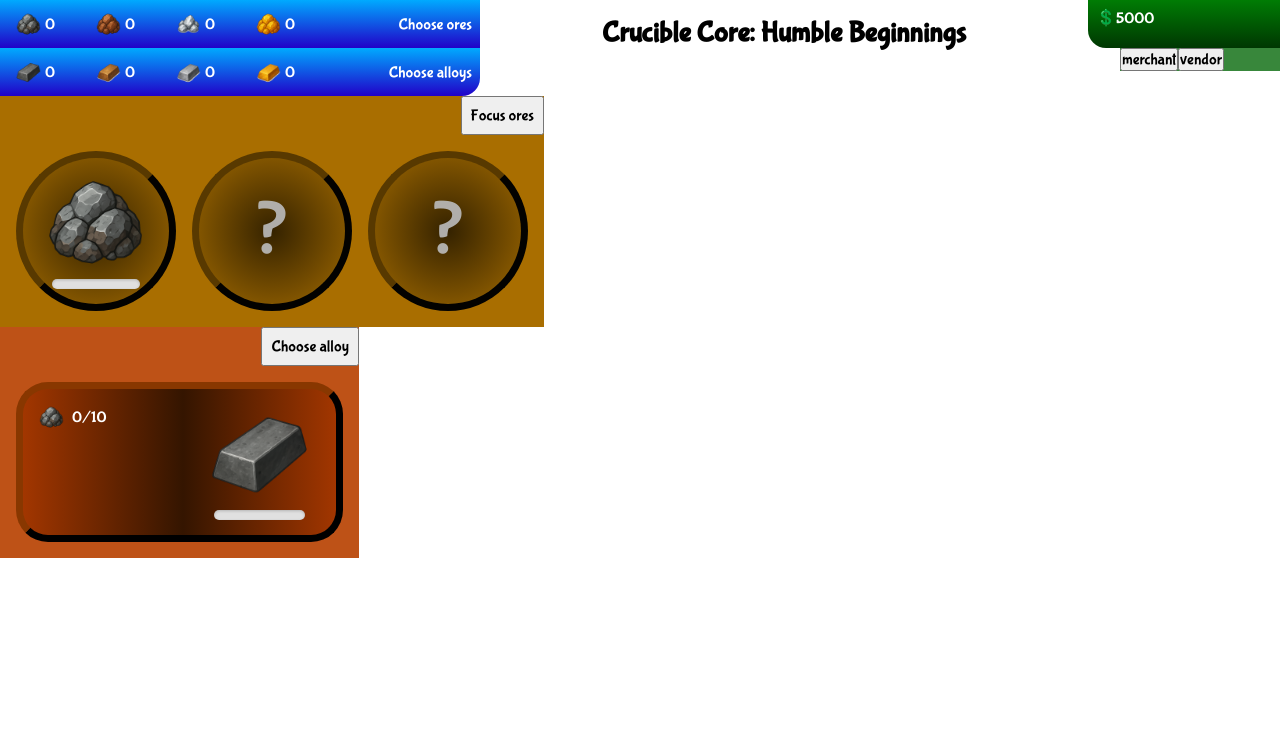
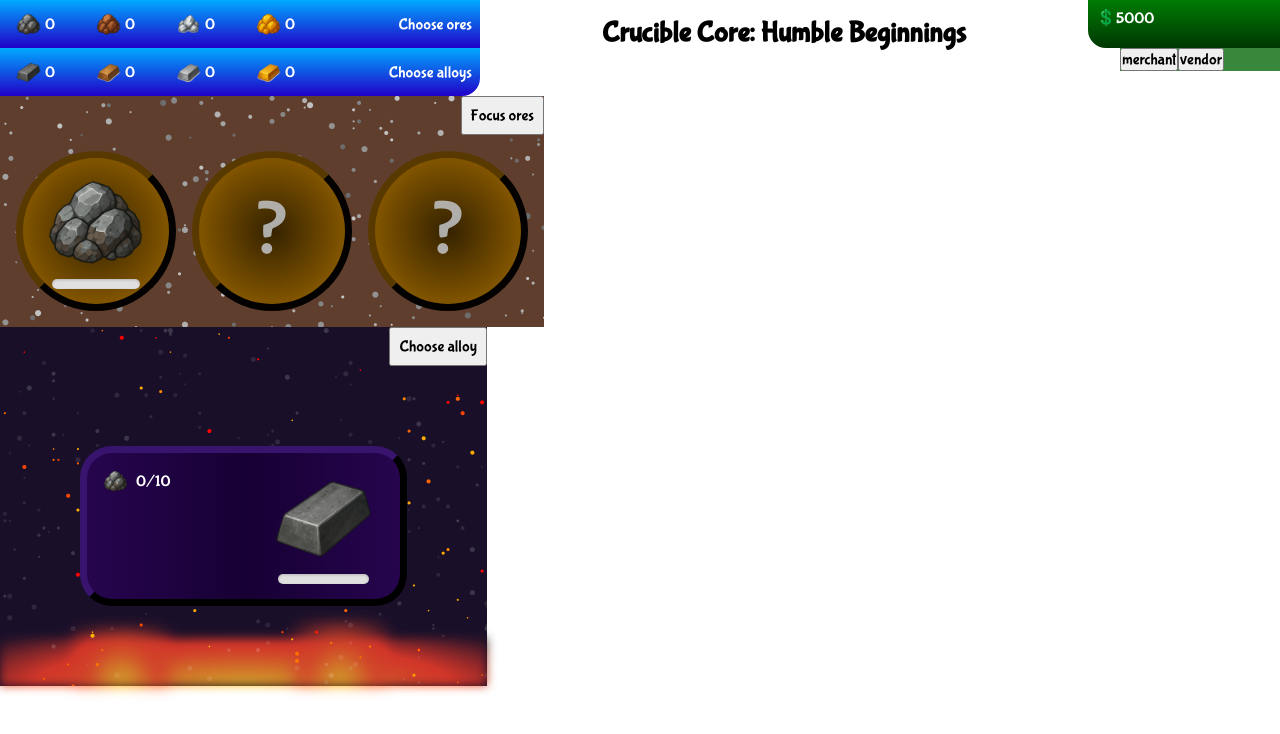
Before and after one commit to emanuelmisic/crucible-core, a React (Vite) app: page / in a window 1280 px wide. Shown: the top 734 px of the page. Built offline with nearby package versions, Linux system fonts and the light colour scheme.

Commit message:
improve mining and smelting panels

```diff
--- a/src/components/panels/SmeltingPanel.tsx
+++ b/src/components/panels/SmeltingPanel.tsx
@@ -35,6 +35,7 @@ function SmeltingPanel({ ores, alloys }: SmeltingPanelProps) {
         <div className="smelting-panel__alloy-container">
           <SmeltingItemTile ores={ores} selectedAlloy={selectedAlloy} />
         </div>
+		<span className="fire"></span>
       </div>
     </>
   );
--- /dev/null
+++ b/src/styles/mixins.scss
@@ -0,0 +1,61 @@
+@use "sass:math";
+@use "sass:list";
+
+$pebble-colors: #6d6d6d, #868686, #929292, #a3a3a3, #b0b0b0, #c2c2c2;
+$pebble-sizes: 0.5px, 1px, 1.5px, 2px, 2.5px;
+
+@mixin generate-pebbles($count) {
+  $backgrounds: ();
+
+  @for $i from 1 through $count {
+    $x: #{math.random(100) + "%"};
+    $y: #{math.random(100) + "%"};
+    $color: list.nth($pebble-colors, math.random(list.length($pebble-colors)));
+    $size: list.nth($pebble-sizes, math.random(list.length($pebble-sizes)));
+
+    $blur: $size + 1px;
+
+    $gradient: radial-gradient(
+      circle at $x $y,
+      $color $size,
+      transparent $blur
+    );
+    $backgrounds: list.append($backgrounds, $gradient, comma);
+  }
+
+  background-image: $backgrounds;
+}
+
+$ash-colors: rgba(200, 200, 200, 0.2), rgba(180, 180, 180, 0.15), rgba(220, 220, 220, 0.1);
+$ember-colors: #ff4500, #ff6600, #ffaa00, #ff0000, #ff8800;
+$ash-sizes: 0.5px, 1.0px, 1.5px, 2px;
+$ember-sizes: 0.25px, 0.5px, 1px, 1.5px;
+
+@mixin ashes-and-embers($count) {
+  $layers: ();
+
+  @for $i from 1 through $count {
+    $x: #{math.random(100) + "%"};
+    $y: #{math.random(100) + "%"};
+	$color: none;
+	$size: none;
+
+    // Alternate between ash and ember
+    @if ($i % 3 == 0) {
+      // Ember particle every few dots
+      $color: list.nth($ember-colors, math.random(list.length($ember-colors)));
+      $size: list.nth($ember-sizes, math.random(list.length($ember-sizes)));
+    } @else {
+      // Ash speck
+      $color: list.nth($ash-colors, math.random(list.length($ash-colors)));
+      $size: list.nth($ash-sizes, math.random(list.length($ash-sizes)));
+    }
+
+    $blur: $size + 1px;
+
+    $particle: radial-gradient(circle at $x $y, $color $size, transparent $blur);
+    $layers: list.append($layers, $particle, comma);
+  }
+
+  background-image: $layers;
+}
--- a/src/styles/panels/MiningPanel.scss
+++ b/src/styles/panels/MiningPanel.scss
@@ -1,6 +1,11 @@
+@use '@/styles/mixins.scss' as m;
+
 .mining-panel {
-  background-color: #a96e00;
+  background-color: #603e2d;
   width: fit-content;
+  @include m.generate-pebbles(250);
+  background-size: 100% 100%;
+  background-repeat: repeat;
 
   .mining-panel__ore-container {
     display: flex;
--- a/src/styles/panels/SmeltingPanel.scss
+++ b/src/styles/panels/SmeltingPanel.scss
@@ -1,23 +1,29 @@
+@use "@/styles/mixins.scss" as m;
+
 .smelting-panel {
-  background-color: #be5217;
+  position: relative;
+  background-color: #190f29;
   width: fit-content;
+  @include m.ashes-and-embers(300);
+  background-size: 100% 100%;
+  background-repeat: repeat;
 
   .smelting-panel__alloy-container {
     display: flex;
-    padding: 1rem;
+    padding: 5rem;
     .alloy {
       display: flex;
       flex-direction: column;
       justify-content: center;
       align-items: center;
-      background: linear-gradient(0, #341500 0%, #a23600 100%);
-      background: -webkit-linear-gradient(0, #341500 0%, #a23600 100%);
-      background: -moz-linear-gradient(0, #341500 0%, #a23600 100%);
+      background: linear-gradient(0, #170034 0%, #26054e 100%);
+      background: -webkit-linear-gradient(0, #170034 0%, #26054e 100%);
+      background: -moz-linear-gradient(0, #170034 0%, #26054e 100%);
       width: 10rem;
       height: 10rem;
       border-width: 7px;
       border-style: outset;
-      border-color: #341500;
+      border-color: #0e051b;
       border-top-right-radius: 2rem;
       border-bottom-right-radius: 2rem;
       border-left: none;
@@ -30,14 +36,14 @@
       padding: 1rem;
       border-width: 7px;
       border-style: outset;
-      border-color: #341500;
+      border-color: #0e051b;
       border-top-left-radius: 2rem;
       border-bottom-left-radius: 2rem;
       border-right: none;
       color: #ffffff;
-      background: linear-gradient(180deg, #341500 0%, #a23600 100%);
-      background: -webkit-linear-gradient(180deg, #341500 0%, #a23600 100%);
-      background: -moz-linear-gradient(180deg, #341500 0%, #a23600 100%);
+      background: linear-gradient(180deg, #170034 0%, #26054e 100%);
+      background: -webkit-linear-gradient(180deg, #170034 0%, #26054e 100%);
+      background: -moz-linear-gradient(180deg, #170034 0%, #26054e 100%);
 
       span {
         display: flex;
@@ -47,4 +53,71 @@
       }
     }
   }
+
+  .fire {
+    position: absolute;
+    bottom: 0;
+    left: 0;
+    width: 100%;
+    height: 3rem;
+    background: radial-gradient(ellipse at bottom, #ff9900, #ff3300, #000000);
+    opacity: 0.8;
+    mix-blend-mode: screen;
+    filter: blur(5px) brightness(1.3);
+    pointer-events: none;
+  }
+
+  .fire::before,
+  .fire::after {
+    content: "";
+    position: absolute;
+    bottom: 0;
+    width: 20%;
+    height: 100%;
+    background: radial-gradient(
+      ellipse at bottom,
+      #ffaa00,
+      #ff3300,
+      transparent
+    );
+    filter: blur(4px);
+    opacity: 0.9;
+    transform-origin: bottom center;
+    animation: flicker 2s infinite ease-in-out alternate;
+  }
+
+  /* First flame tongue - shorter, slower */
+  .fire::before {
+    left: 15%;
+    height: 3rem;
+    animation-delay: 0.2s;
+    animation-duration: 2.4s;
+  }
+
+  /* Second flame tongue - taller, faster */
+  .fire::after {
+    left: 60%;
+    height: 4rem;
+    animation-delay: 0.1s;
+    animation-duration: 1.8s;
+  }
 }
+
+@keyframes flicker {
+  0% {
+    transform: scaleY(0.9) scaleX(1);
+    opacity: 0.7;
+  }
+  30% {
+    transform: scaleY(1.3) scaleX(1.05);
+    opacity: 1;
+  }
+  60% {
+    transform: scaleY(1.1) scaleX(0.95);
+    opacity: 0.85;
+  }
+  100% {
+    transform: scaleY(1) scaleX(1);
+    opacity: 0.8;
+  }
+}
```
